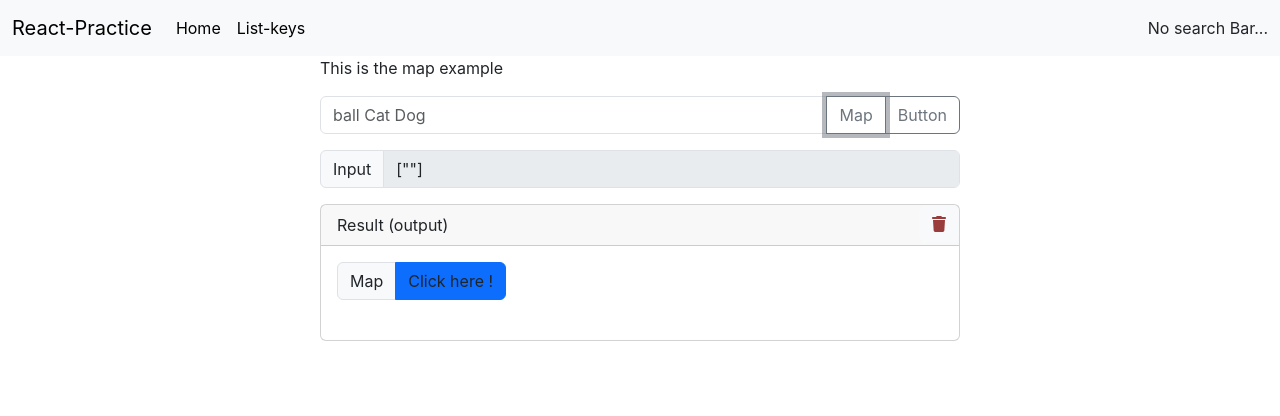
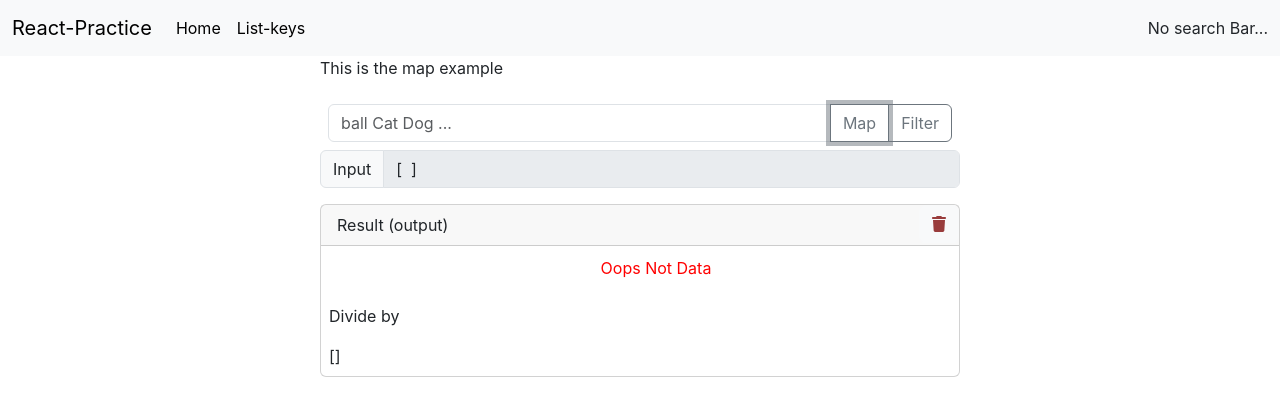
Before and after one commit to aB00747/React-Recipe, a React (Create React App) app: page /Map in a window 1280 px wide. Both pictures are taken after a click on the button "Map". Shown: the top 416 px of the page. Built offline with nearby package versions, Linux system fonts and the light colour scheme.

Commit message:
added filter function code

```diff
--- a/src/App.css
+++ b/src/App.css
@@ -56,3 +56,13 @@
   /* fill: red; */
   color: #993c3c;
 }
+
+
+.error {
+  color: red;
+}
+
+.textCenter {
+  text-align: center;
+  padding-top: 10px;
+}
--- a/src/Components/ExampleComp/Map.js
+++ b/src/Components/ExampleComp/Map.js
@@ -1,14 +1,18 @@
-import { Button } from "bootstrap";
+// import { Button } from "bootstrap";
 import React, { useState, useEffect } from "react";
 import { FontAwesomeIcon } from "@fortawesome/react-fontawesome";
 import { faTrash, faCheck } from "@fortawesome/free-solid-svg-icons";
 import { useSpring, animated } from "react-spring";
 
 export default function Map() {
+  const MAP = 1;
+  const FILTER = 2
   const [arr, setArr] = useState([]);
-  const [boolean, setBoolean] = useState(false);
+  const [loop, setLoop] = useState(0);
   const [isClicked, setIsClicked] = useState(false);
   const [inputValue, setInputValue] = useState("");
+  const [divisor, Setdivisor] = useState("");
+  const [filteredArray, SetfilteredArray] = useState([]);
 
   const springProps = useSpring({
     transform: isClicked ? "scale(1.4)" : "scale(1)",
@@ -18,8 +22,7 @@ export default function Map() {
     immediate: !isClicked,
   });
 
-
-  function display(e) {
+  function handleInput(e) {
     let data = e.target.value;
     let newArr = data.split(" ");
     setArr(newArr);
@@ -29,55 +32,96 @@ export default function Map() {
   const handleClear = () => {
     setIsClicked(true);
     setArr([]);
-    setBoolean(false);
+    setLoop(0);
+    SetfilteredArray(null);
+    Setdivisor(0);
     // set Input value
     setInputValue("");
   };
 
+  const handleFilter = () => {
+    const filteredArray = arr.filter((value) => parseInt(value) % divisor === 0);
+    SetfilteredArray(filteredArray);
+  }
+
   // Conver the array to string
   const arrayAsString = JSON.stringify(arr);
+  const filteredStrArray = JSON.stringify(filteredArray)
 
   return (
     <>
       <div className="col-md-6 mx-auto">
         <p>This is the map example </p>
         <form className="mb-3">
-          <div className="input-group" style={{ maxWidth: "700px" }}>
+          <div className="input-group p-2" style={{ maxWidth: "700px" }}>
             <input
               type="text"
+              pattern="[0-9 ]+"
               className="form-control"
-              placeholder="ball Cat Dog"
+              placeholder="ball Cat Dog ..."
               aria-label="Recipient's username with two button addons"
-              onChange={display}
+              onChange={handleInput}
               value={inputValue}
             />
 
             <button
               className="btn btn-outline-secondary"
               type="button"
-              onClick={display}
+              onClick={() => setLoop(MAP)}
             >
               Map
             </button>
-            <button className="btn btn-outline-secondary" type="button">
-              Button
+            <button className="btn btn-outline-secondary" type="button" onClick={() => setLoop(FILTER)}>
+              Filter
             </button>
           </div>
-        </form>
+          {loop == FILTER && <div class="row g-3 align-items-center p-2">
+            <div class="col-auto">
+              <label for="inputPassword6" class="col-form-label">Divide by</label>
+            </div>
+            <div class="col-auto">
+              <input type="number" placeholder="Number.." id="inputPassword6" class="form-control" aria-describedby="passwordHelpInline" onChange={e => Setdivisor(e.target.value)} />
+            </div>
+            <div class="col-auto">
+              <button
+                className="btn btn-outline-primary"
+                type="button"
+                onClick={handleFilter} >
+                Filter Me
+              </button>
+            </div>
+          </div>}
+
           <div className="input-group mb-3">
             <span className="input-group-text" id="basic-addon1">
               Input
             </span>
             <input
               type="text"
-            className="form-control"
+              // className="form-control"
+              className={`${loop == FILTER ? 'col-6' : 'form-control'}`}
               placeholder="Username"
               aria-label="Username"
               aria-describedby="basic-addon1"
               value={arrayAsString == "[]" ? "[  ]" : arrayAsString}
               disabled
             />
+            {loop == FILTER && (
+              <>
+                <h4 className="p-1">/</h4>
+                <input
+                  type="text"
+                  className="form-control"
+                  placeholder="Username"
+                  aria-label="Username"
+                  aria-describedby="basic-addon1"
+                  value={divisor}
+                  disabled
+                />
+              </>
+            )}
           </div>
+        </form>
 
         <div className="card">
           <div className="btn btn-light position-absolute top-0 end-0">
@@ -86,28 +130,28 @@ export default function Map() {
             </animated.div>
           </div>
           <div className="card-header">Result (output)</div>
-          <div className="card-body input-group mb-3">
-            <h5 className="card-title input-group-text">Map</h5>
-            <button
-              className="btn btn-primary card-title"
-              type="button"
-              onClick={() => setBoolean(true)}
-            >
-              Click here !
-            </button>
-          </div>
-
-          {boolean && (
+          {loop == MAP && (
             <div className="card-text">
               <ol>
-                {arr.map((item, index) => (
+                {arr.length != 0 ? arr.map((item, index) => (
                   <li key={index}>{item}</li>
-                ))}
+                )) : <p className="error card-title textCenter"> Oops Not Data </p>
+                }
               </ol>
             </div>
           )}
+          {filteredArray ?
+            <>
+              <div className="p-2">
+                <p>Divide by {divisor}</p>
+                <div >{filteredStrArray}</div>
               </div>
-      </div>
+            </>
+            :
+            null
+          }
+        </div >
+      </div >
     </>
   );
 }
```
Lines whose indentation alone changed are shown as unchanged.
